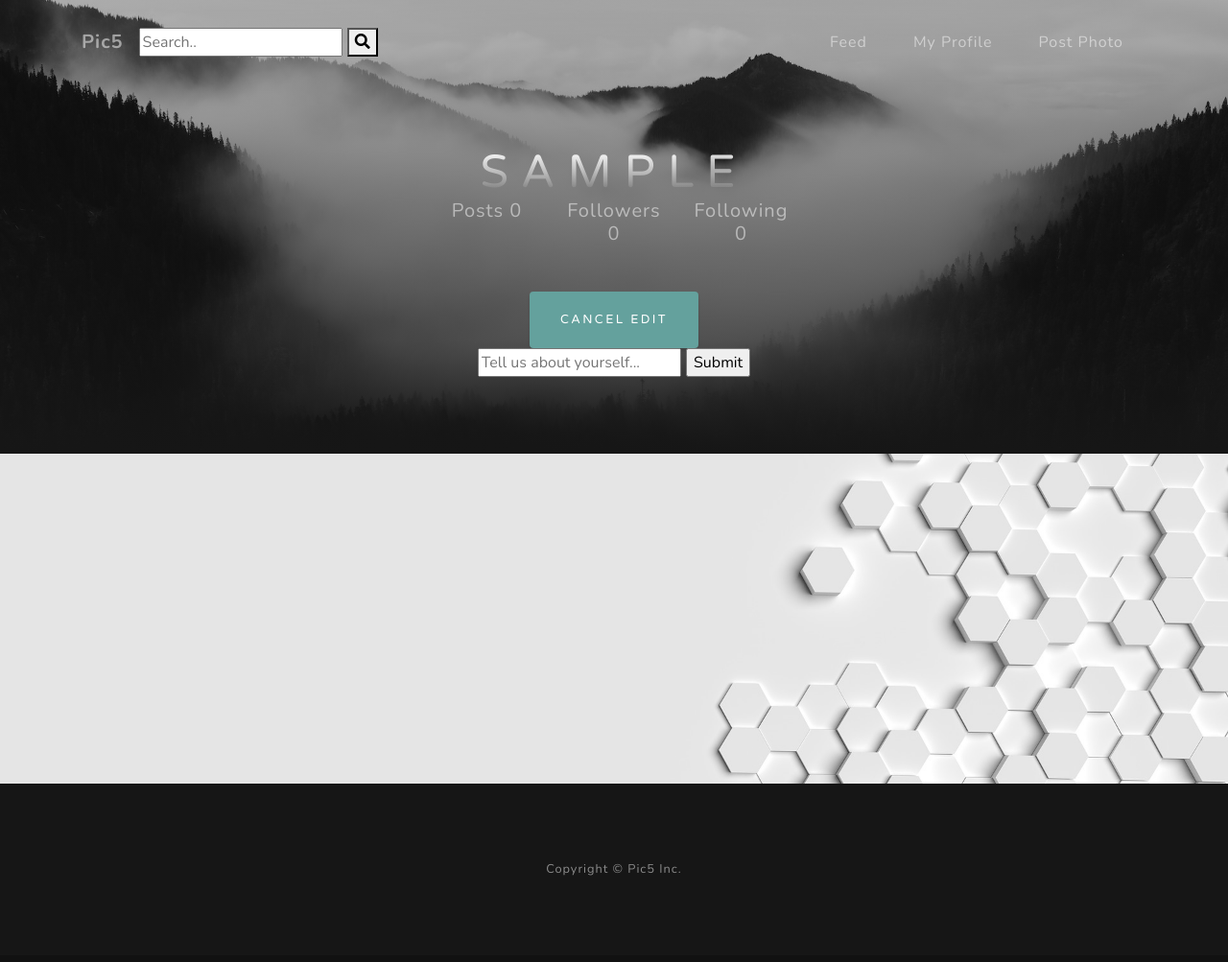
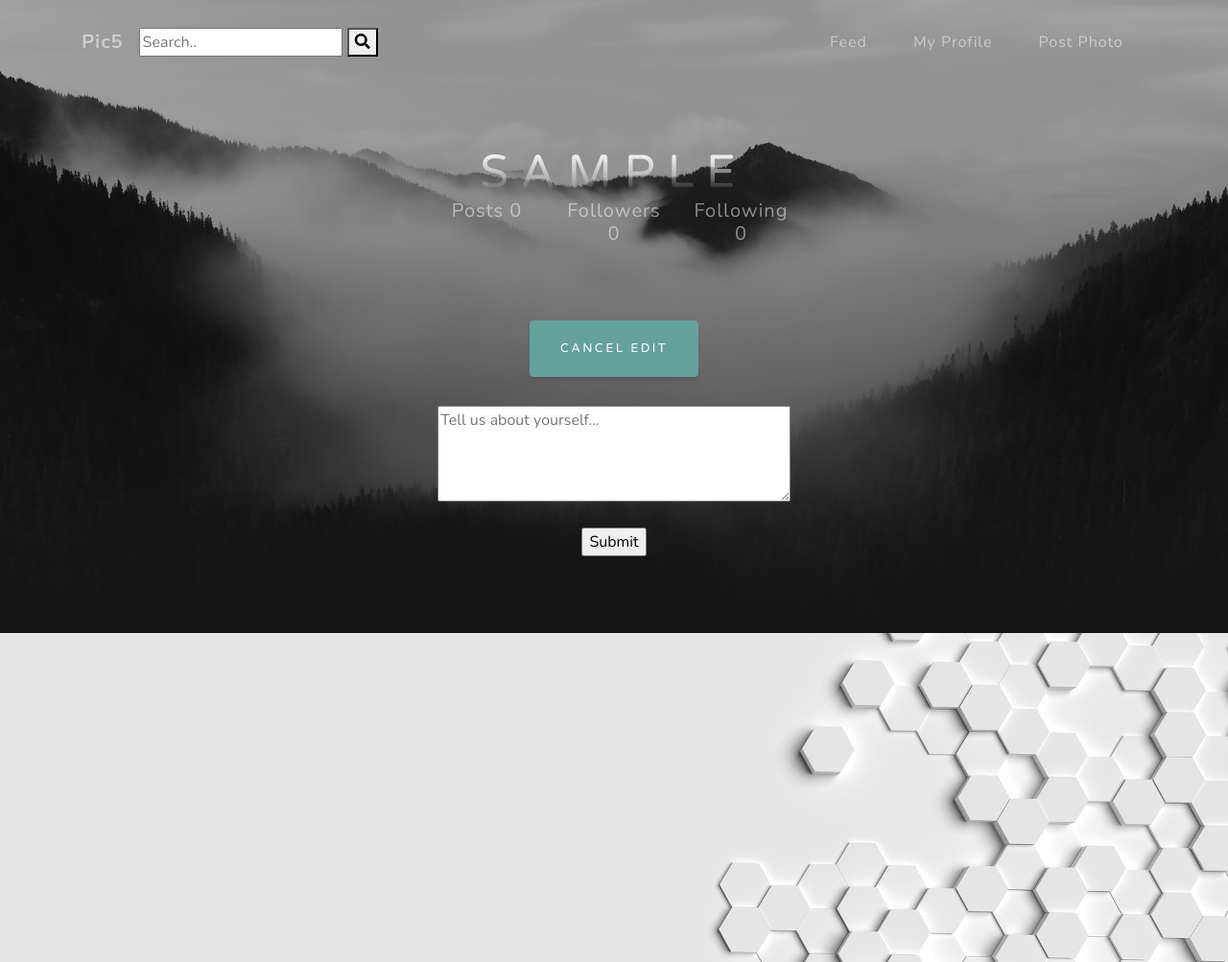
Before and after one commit to ngidaro/SOEN341, a Node server app: page /Profile_Edit/600000000000000000000001 in a window 1280 px wide. Shown: the top 1003 px of the page at 96% size. Before the commit the page ends 913 px from the top, so only its background shows below. Run offline with Node 20, Linux system fonts and the light colour scheme; tables that the repository leaves empty hold one stand-in row (values such as "Sample post"); some libraries are stand-ins or nearby versions.

Commit message:
bug(Issue #76): Fixed minor bugs in the edit profile page
- Added margin around the cancel edit button and the input textarea.
- If a user's bio has already been set, the existing bio is displayed in the textbox when they re-enter edit mode.

```diff
--- a/front_end/css/grayscale.css
+++ b/front_end/css/grayscale.css
@@ -338,3 +338,13 @@ height: 25%;
 width: 25%;
 margin-bottom: 50px;
 }
+
+#cancelEditBtn{
+  margin:30px;
+}
+
+#bio{
+  width:100%;
+  height: 100px;
+  margin-bottom: 20px;
+}
--- a/views/Profile_Edit.ejs
+++ b/views/Profile_Edit.ejs
@@ -91,11 +91,11 @@
               <h3 class="text-white-50 mx-auto mt-2 mb-5">Following <%=following%></h3>
             </div>
           </div>
-          <a method ="GET" href="/Profile_Page/<%=id%>" class="btn btn-primary js-scroll-trigger">Cancel Edit</a>
+          <a method ="GET" href="/Profile_Page/<%=id%>" class="btn btn-primary js-scroll-trigger" id= "cancelEditBtn">Cancel Edit</a>
           <br/>
 
           <form action="/Edit_Profile/<%=id%>" method="POST">
-                <input type="text" id="bio" name="bio" placeholder="Tell us about yourself...">
+                <textarea id="bio" name="bio" placeholder="Tell us about yourself..."><%=bio%></textarea><br/>
                 <input type="submit" value="Submit">
                 </form>
         </div>
```
